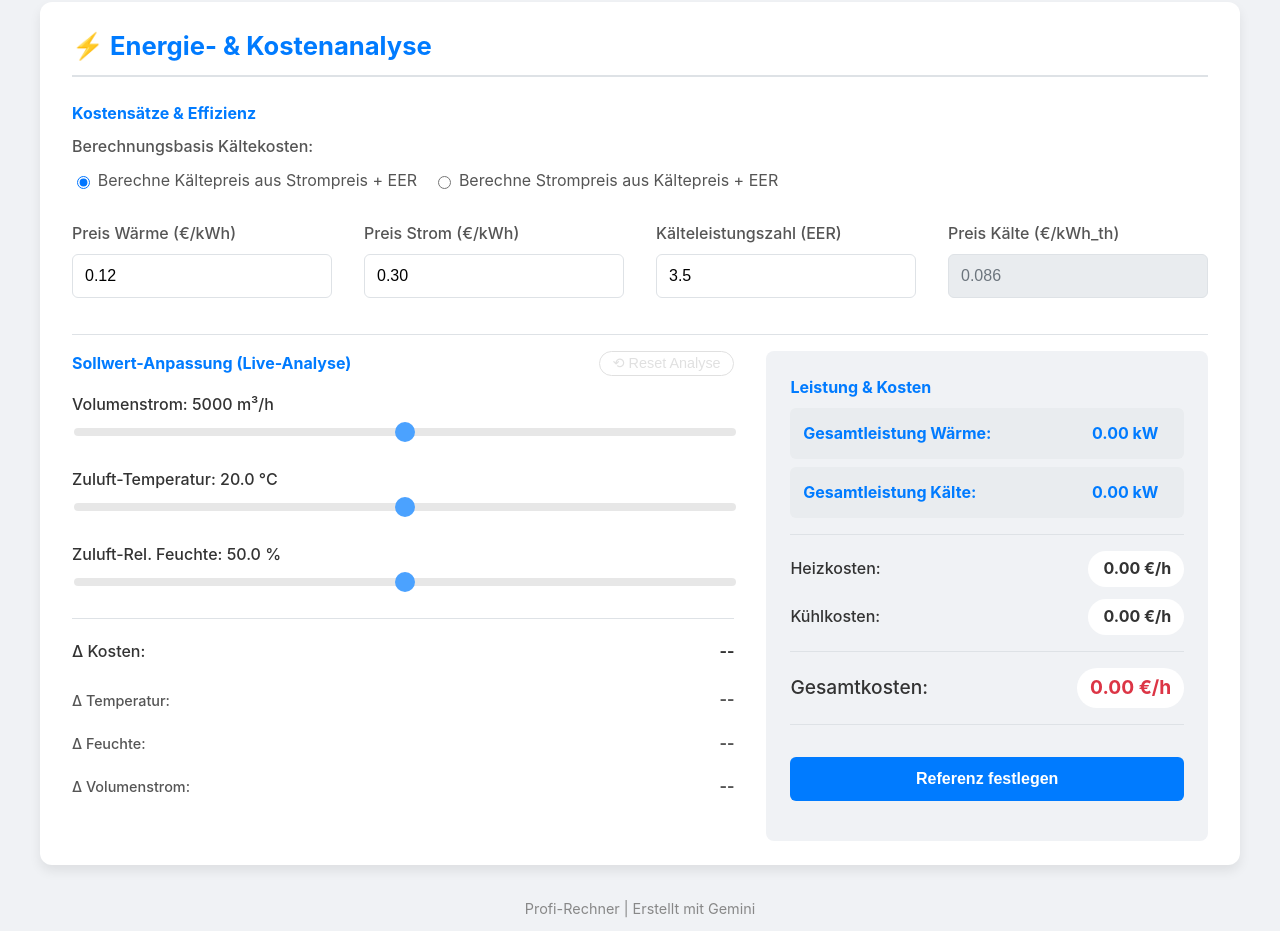
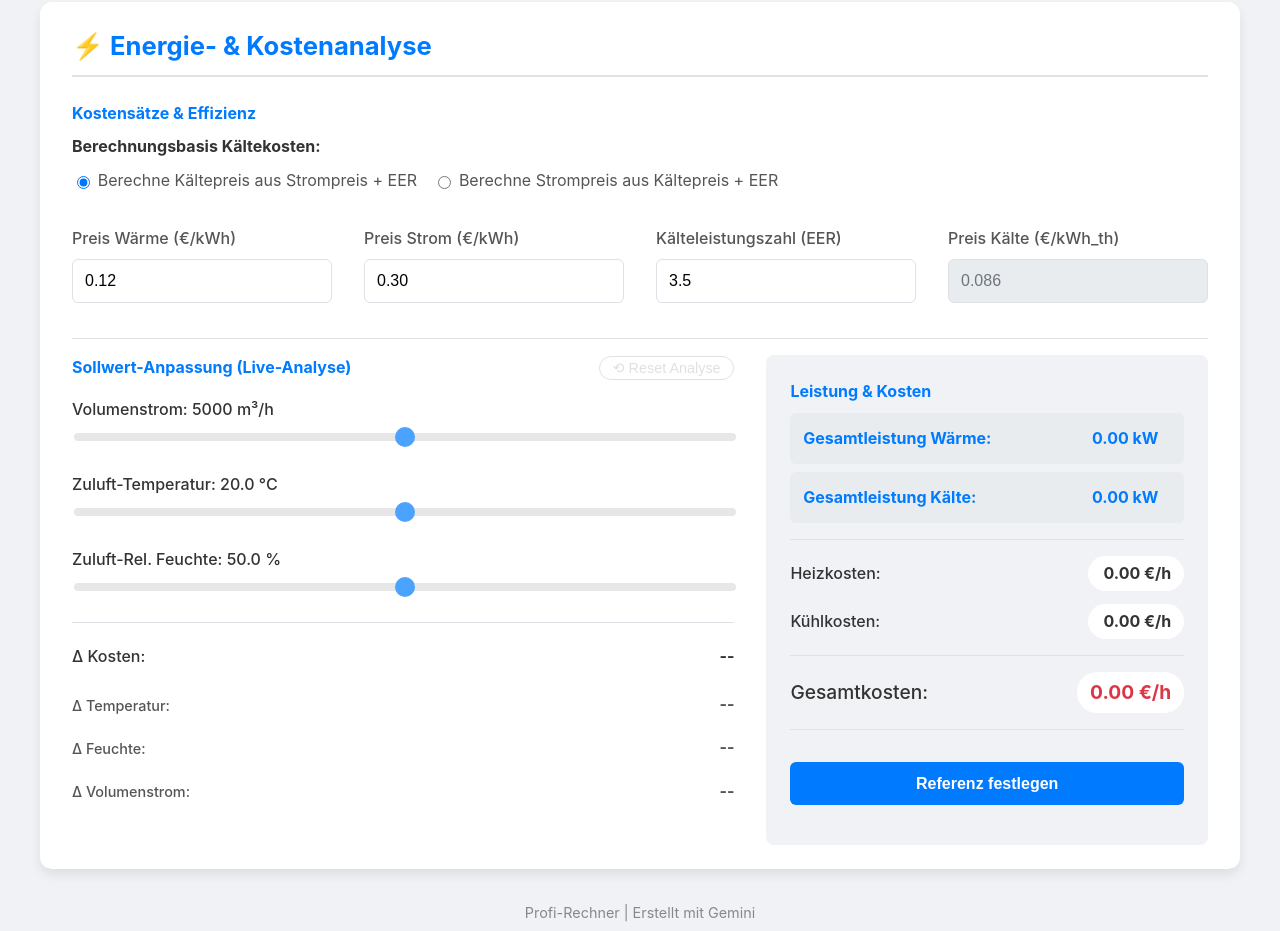
Before and after one commit to Oktaederim/RLTProzess3, a plain HTML site: page index.html in a window 1280 px wide. Shown: the part 1420-2351 px from the top of the page. Drawn offline with Linux system fonts and the light colour scheme.

Commit message:
Update style.css
Final

```diff
--- a/style.css
+++ b/style.css
@@ -116,6 +116,8 @@ h5 { font-size: 1rem; color: #333; margin-bottom: 0.8rem; }
 .input-group-inline > label { margin-bottom: 0.5rem; }
 .input-group-inline > div { display: flex; gap: 0.5rem; }
 
+.radio-group-wrapper { margin-bottom: 1.5rem; }
+.radio-group-wrapper > label { font-weight: bold; color: #333;}
 .radio-group { display: flex; gap: 1rem; flex-wrap: wrap;}
 .radio-group label { display: flex; align-items: center; gap: 0.3rem; font-weight: normal; }
 
```
